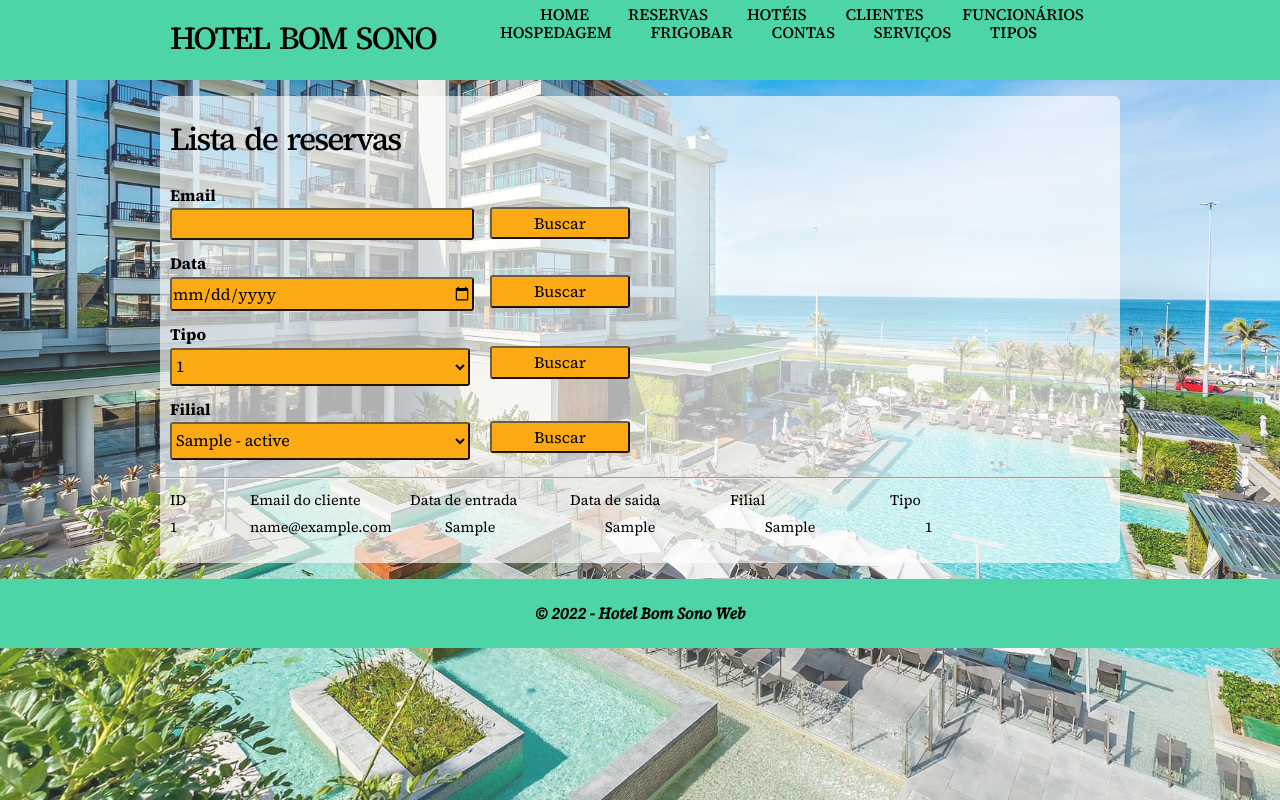
After one commit to PauloDezingrini/Trabalho_INF220, a PHP site: page /pages/reservas_adm.php in a window 1280 px wide. The commit adds this page. Run offline with PHP 8.4, Linux system fonts and the light colour scheme; tables that the repository leaves empty or names only in its code hold one stand-in row (values such as "Sample post").

Commit message:
implementação da página de reservas

```diff
--- /dev/null
+++ b/controller/reserva_adm_controller.php
@@ -0,0 +1,72 @@
+<?php
+    $acao = isset($_GET['acao']) ? $_GET['acao'] : $acao;
+
+    require_once "../conexao.php";
+    require "../models/reserva.model.php";
+    require "../service/reserva.service.php";
+    require "../models/tipo.model.php";
+    require "../service/tipo.service.php";
+    require "../models/hotel.model.php";
+    require "../service/hotel.service.php";
+
+    $reserva = new Reserva();
+    $tipo = new Tipo();
+    $hotel = new Hotel();
+
+    if($acao == 'recuperar'){
+
+        $reservaService = new ReservaService($conexao,$reserva);
+        $reservas = $reservaService->recuperar();
+
+        $tipoService = new TipoService($conexao,$tipo);
+        $tipos = $tipoService->recuperar();
+
+        $hotelService = new HotelService($conexao,$hotel);
+        $hoteis = $hotelService->recuperar();
+    } else if ($acao == 'email'){
+
+        $reserva->__set('email_cliente',$_POST['email']);
+        $reservaService = new ReservaService($conexao,$reserva);
+        $reservas = $reservaService->recuperarPorEmail();
+
+        session_start();
+        $_SESSION['email'] = $reservas;
+
+        header("Location: ../pages/reservas_adm.php?buscar=email");
+    } else if($acao == 'data'){
+
+        $data = new DateTime($_POST['data']);
+
+        $reservaService = new ReservaService($conexao,$reserva);
+        $reservas = $reservaService->recuperar();
+
+        foreach($reservas as $keys => $reserva){
+            $data_in = new DateTime($reserva->Data_entrada);
+            $data_ou = new DateTime($reserva->Data_saida);
+
+            if(!($data_in <= $data && $data <= $data_ou))
+                unset($reservas[$keys]);
+        }
+        session_start();
+        $_SESSION['data'] = $reservas;
+        header("Location: ../pages/reservas_adm.php?buscar=data");
+
+    } else if($acao == 'tipo'){
+
+        $reserva->__set('id_tipo',$_POST['tipo']);
+        $reservaService = new ReservaService($conexao,$reserva);
+        $reservas = $reservaService->recuperarPorTipo();
+
+        session_start();
+        $_SESSION['tipo'] = $reservas;
+        header("Location: ../pages/reservas_adm.php?buscar=tipo");
+    } else if($acao == 'filial') {
+        $reserva->__set('id_hotel',$_POST['filial']);
+        $reservaService = new ReservaService($conexao,$reserva);
+        $reservas = $reservaService->recuperarPorFilial();
+
+        session_start();
+        $_SESSION['filial'] = $reservas;
+        header("Location: ../pages/reservas_adm.php?buscar=filial");
+    }
+?>
--- a/controller/reserva_controller.php
+++ b/controller/reserva_controller.php
@@ -1,6 +1,8 @@
 <?php
 
     $acao = isset($_GET['acao']) ? $_GET['acao'] : $acao;
+
+    $buscar = isset($_GET['buscar']) ? $_GET['buscar'] : $buscar;
 
 
     require_once "../conexao.php";
--- a/css/style.css
+++ b/css/style.css
@@ -362,8 +362,8 @@ input.box {
     padding: 5px 230px 5px 10px;
 }
 
-.list {
-    font-size: 1.2em;
+.inline {
+    display: inline;
 }
 
 .img_1 {
@@ -373,12 +373,11 @@ input.box {
 }
 
 .teste {
-    font-size: 0.8em;
-    margin-left: 0px;
+    margin-left: 35px;
 }
 
 .list {
-    width: 920px;
+    font-size: 0.9em;
 }
 
 .button3 {
@@ -391,3 +390,7 @@ input.box {
     display: inline-block;
     border: none;
 }
+
+.margin_top {
+    margin-top: 21px;
+}
--- a/pages/admin.php
+++ b/pages/admin.php
@@ -36,7 +36,7 @@
                         <nav>
                             <ul class="menu inline sem-marcador">
                                 <li><a href="../index.php">home</a></li>
-                                <li><a href="#">reservas</a></li>
+                                <li><a href="reservas_adm.php">reservas</a></li>
                                 <li><a href="hoteis.php">hotéis</a></li>
                                 <li><a href="#">clientes</a></li>
                                 <li><a href="#">Funcionários</a></li>
--- /dev/null
+++ b/pages/reservas_adm.php
@@ -0,0 +1,179 @@
+<?php
+    $acao='recuperar';
+
+    if(isset($_GET['buscar']) && $_GET['buscar'] == 'email'){
+        session_start();
+        $reservas = $_SESSION['email'];
+    } else if(isset($_GET['buscar']) && $_GET['buscar'] == 'data') {
+        session_start();
+        $reservas = $_SESSION['data'];
+    } else if(isset($_GET['buscar']) && $_GET['buscar'] == 'tipo') {
+        session_start();
+        $reservas = $_SESSION['tipo'];
+    } else if(isset($_GET['buscar']) && $_GET['buscar'] == 'filial'){
+        session_start();
+        $reservas = $_SESSION['filial'];
+    }else require "../controller/reserva_adm_controller.php";
+?>
+
+<!DOCTYPE html>
+
+<html lang="pt-br">
+    <head>
+        <meta charset="UTF-8" />
+        <title>Hotel Bom Sono - Reservas</title>
+        <link rel="stylesheet" href="../css/normalize.css" />
+        <link rel="preconnect" href="https://fonts.googleapis.com" />
+        <link rel="preconnect" href="https://fonts.gstatic.com" crossorigin />
+        <link href="https://fonts.googleapis.com/css2?family=Source+Serif+4:ital,wght@0,300;0,400;0,500;0,700;1,400;1,500&display=swap" rel="stylesheet" />
+        <link rel="stylesheet" href="../css/style.css" />
+
+    </head>
+
+
+    <body>
+        <div class="header">
+            <div class="linha">
+                <header>
+                    <div class="coluna col4">
+                        <h1 class="logo">HOTEL BOM SONO</h1>
+                    </div>
+                    <div class="coluna col8">
+                        <nav>
+                            <ul class="menu inline sem-marcador">
+                                <li><a href="../index.php">home</a></li>
+                                <li><a href="#">reservas</a></li>
+                                <li><a href="hoteis.php">hotéis</a></li>
+                                <li><a href="#">clientes</a></li>
+                                <li><a href="#">Funcionários</a></li>
+                                <li><a href="#">Hospedagem</a></li>
+                                <li><a href="#">Frigobar</a></li>
+                                <li><a href="#">Contas</a></li>
+                                <li><a href="#">Serviços</a></li>
+                                <li><a href="#">Tipos</a></li>
+                            </ul>
+                        </nav>
+                    </div>
+                </header>
+            </div>
+        </div>
+
+        <div class="form linha">
+
+            <section>
+                <div class="linha">
+                    <div class="coluna col12">
+                        <h1 class="logo">Lista de reservas</h1>
+                    </div>
+                </div>
+            </section>
+
+            <!-- Em action="#" envio de dados .php-->
+            <form action="../controller/reserva_adm_controller.php?acao=email" method="post">
+
+                <div class="linha">
+                    <div class="coluna col4">
+                        <label>Email</br></label>
+                        <input class="default_4" id="test_0" type="text" name="email" />
+                    </div>
+
+                    <div class="coluna col8">
+                        <input type="submit" class="default_2 margin_top" value="Buscar">
+                    </div>
+                </div>
+
+            </form>
+
+            <form action="../controller/reserva_adm_controller.php?acao=data" method="post">
+
+                <div class="linha">
+                    <div class="coluna col4">
+                        <label>Data</br></label>
+                        <input class="default_4" id="test_0" type="date" name="data" />
+                    </div>
+
+                    <div class="coluna col8">
+                        <input type="submit" class="default_2 margin_top" value="Buscar">
+                    </div>
+                </div>
+
+            </form>
+
+            <form action="../controller/reserva_adm_controller.php?acao=tipo" method="post">
+
+                <div class="linha">
+                    <div class="coluna col4">
+                        <label>Tipo</br></label>
+                        <select class="default_4" id="test_0" type="text" name="tipo" >
+                            <?php foreach($tipos as $keys => $tipo) { ?>
+                                <option value="<?= $tipo->Id_tipo?>" class="teste"><?= $tipo->Id_tipo ?></option>
+                            <?php } ?>
+                        </select>
+                    </div>
+
+                    <div class="coluna col8">
+                        <input type="submit" class="default_2 margin_top" value="Buscar">
+                    </div>
+                </div>
+
+            </form>
+
+            <form action="../controller/reserva_adm_controller.php?acao=filial" method="post">
+
+                <div class="linha">
+                    <div class="coluna col4">
+                        <label>Filial</br></label>
+                        <select class="default_4" id="test_0" type="text" name="filial" >
+                            <?php foreach($hoteis as $keys => $hotel) { ?>
+                                <option value="<?= $hotel->Id_filial?>" class="teste"><?= $hotel->Cidade.' - '.$hotel->Estado?></option>
+                            <?php } ?>
+                        </select>
+                    </div>
+
+                    <div class="coluna col8">
+                        <input type="submit" class="default_2 margin_top" value="Buscar">
+                    </div>
+                </div>
+
+            </form>
+
+            <hr>
+
+            <div class="linha list">
+                <div class="coluna col1"> ID </div>
+                <div class="coluna col2"> Email do cliente </div>
+                <div class="coluna col2"> Data de entrada</div>
+                <div class="coluna col2"> Data de saida </div>
+                <div class="coluna col2"> Filial </div>
+                <div class="coluna col2"> Tipo </div>
+            </div>
+
+
+            <?php foreach($reservas as $keys =>$reserva){ ?>
+
+                <div class="linha list" id="loc_<?= $reserva->Id_reserva ?>">
+
+                    <div class="coluna col1"> <?= $reserva->Id_reserva ?> </div>
+                    <div class="coluna col2 "> <?= $reserva->Email_cliente ?> </div>
+                    <div class="coluna col2 teste"> <?= $reserva->Data_entrada?> </div>
+                    <div class="coluna col2"> <?= $reserva->Data_saida ?> </div>
+                    <div class="coluna col2"> <?= $reserva->Reservado_onde ?> </div>
+                    <div class="coluna col2"> <?= $reserva->Id_tipo ?> </div>
+
+                </div>
+                <br>
+            <?php } ?>
+
+        </div>
+
+        <div class="footer">
+            <div class="linha">
+                <footer>
+                    <div class="coluna col12">
+                        <span>&copy; 2022 - Hotel Bom Sono Web</span>
+                    </div>
+                </footer>
+            </div>
+        </div>
+    </body>
+</html>
--- a/service/reserva.service.php
+++ b/service/reserva.service.php
@@ -40,7 +40,7 @@ class ReservaService{
     }
 
     public function recuperarPorFilial(){
-        $query = 'select Id_tipo,Data_saida, Data_entrada from reservas where Reservado_onde = :id_hotel';
+        $query = 'select * from reservas where Reservado_onde = :id_hotel';
         $stmt = $this->conexao->prepare($query);
         $stmt->bindValue(':id_hotel',$this->reserva->__get('id_hotel'));
         $stmt->execute();
@@ -48,9 +48,16 @@ class ReservaService{
     }
 
     public function recuperarPorEmail(){
-        $query = 'select Id_reserva from reservas where Email_cliente = :email_cliente';
+        $query = 'select * from reservas where Email_cliente = :email_cliente';
         $stmt = $this->conexao->prepare($query);
         $stmt->bindValue(':email_cliente',$this->reserva->__get('email_cliente'));
+        $stmt->execute();
+        return $stmt->fetchAll(PDO::FETCH_OBJ);
+    }
+    public function recuperarPorTipo(){
+        $query = 'select * from reservas where Id_tipo = :id_tipo';
+        $stmt = $this->conexao->prepare($query);
+        $stmt->bindValue(':id_tipo',$this->reserva->__get('id_tipo'));
         $stmt->execute();
         return $stmt->fetchAll(PDO::FETCH_OBJ);
     }
```
